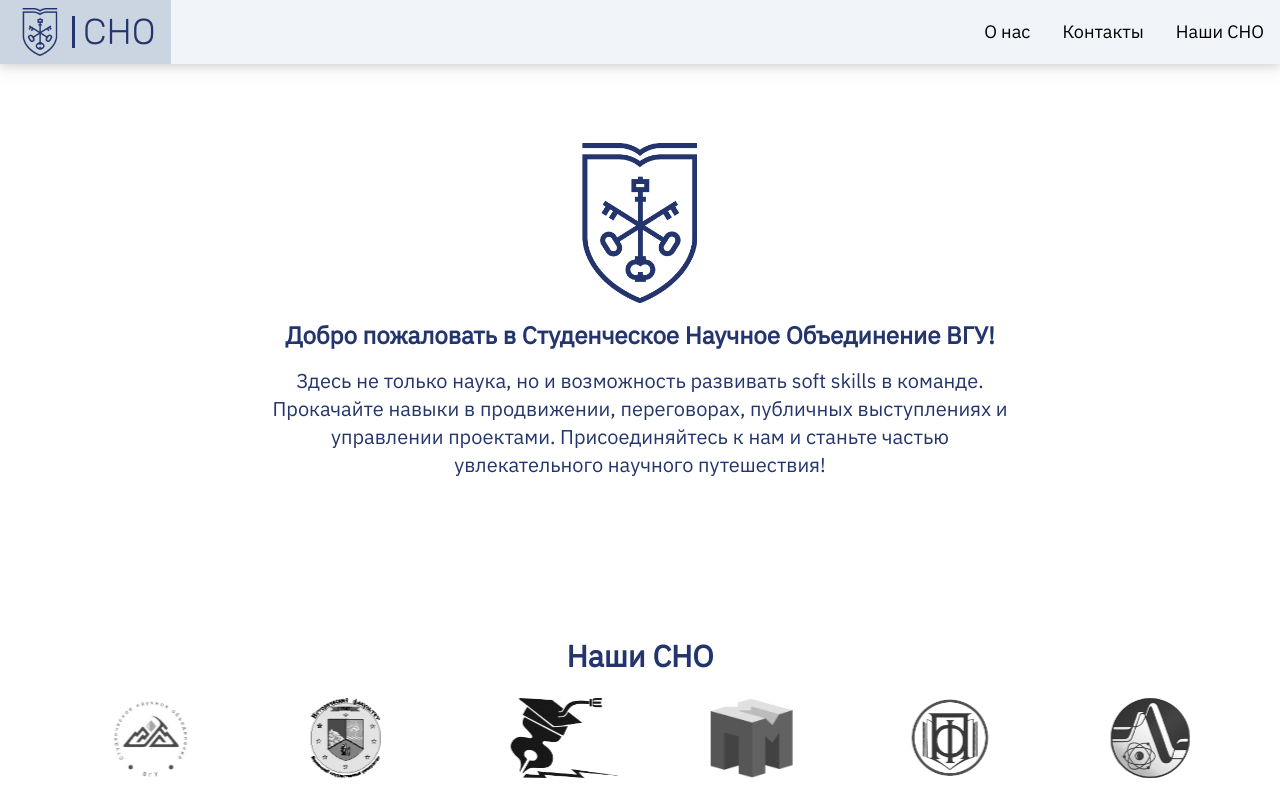
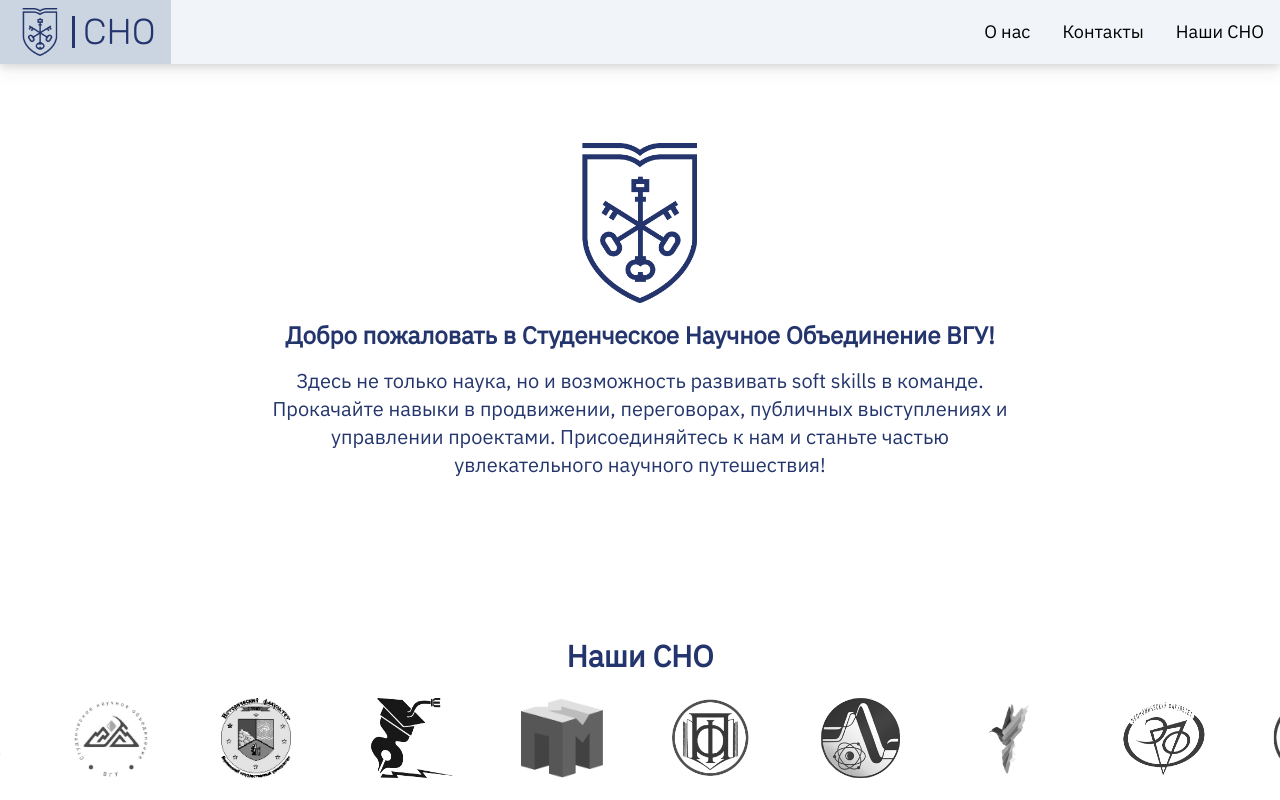
Before and after one commit to m41denx/ssa-csf, a Next.js app: page / in a window 1280 px wide. Shown: the top 800 px of the page. Built offline with nearby package versions, Linux system fonts and the light colour scheme.

Commit message:
idk if this will fix the stutters

```diff
--- a/src/pages/index.js
+++ b/src/pages/index.js
@@ -181,7 +181,7 @@
 }
 
 const IndexPage = (props) => {
-  const sts = (typeof window !== 'undefined'?window.innerWidth:200) / 200
+  const sts = (typeof window !== 'undefined'?window.innerWidth:200) / 150
 
 
   return <>
```
